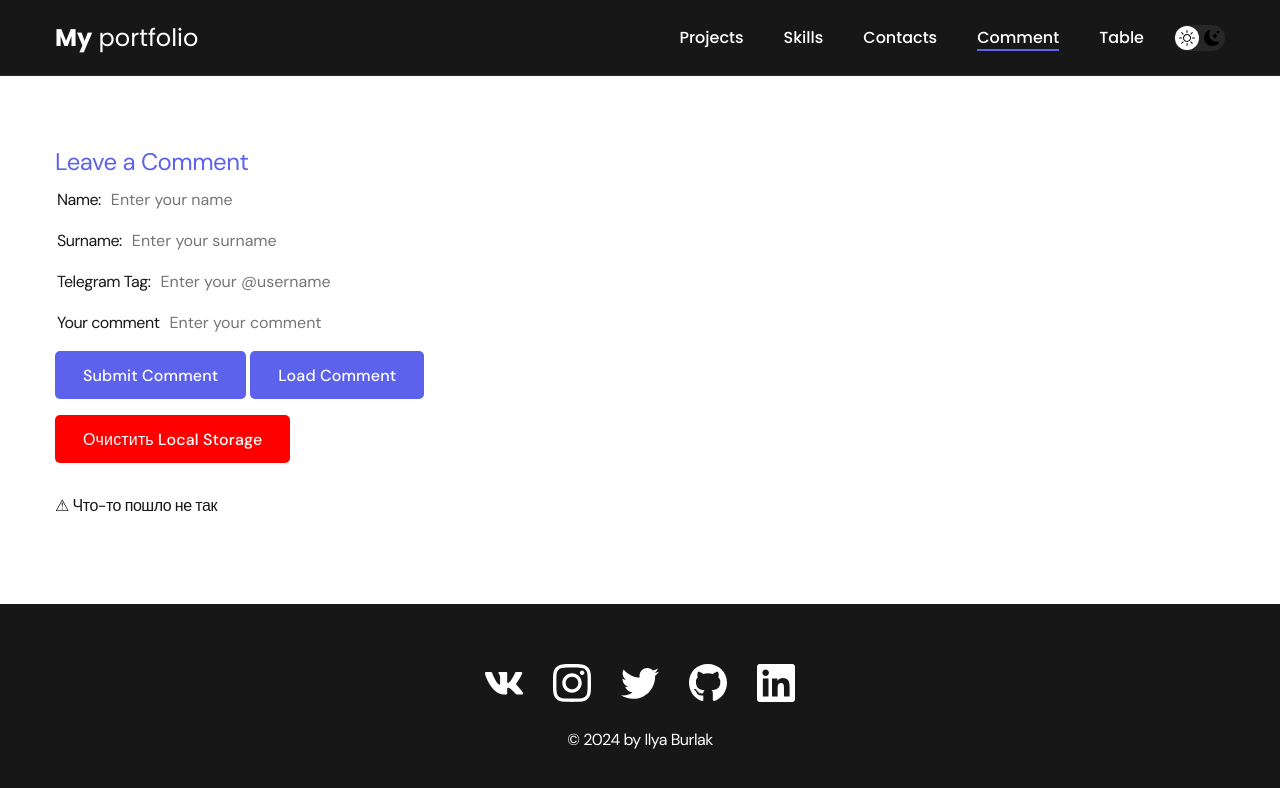
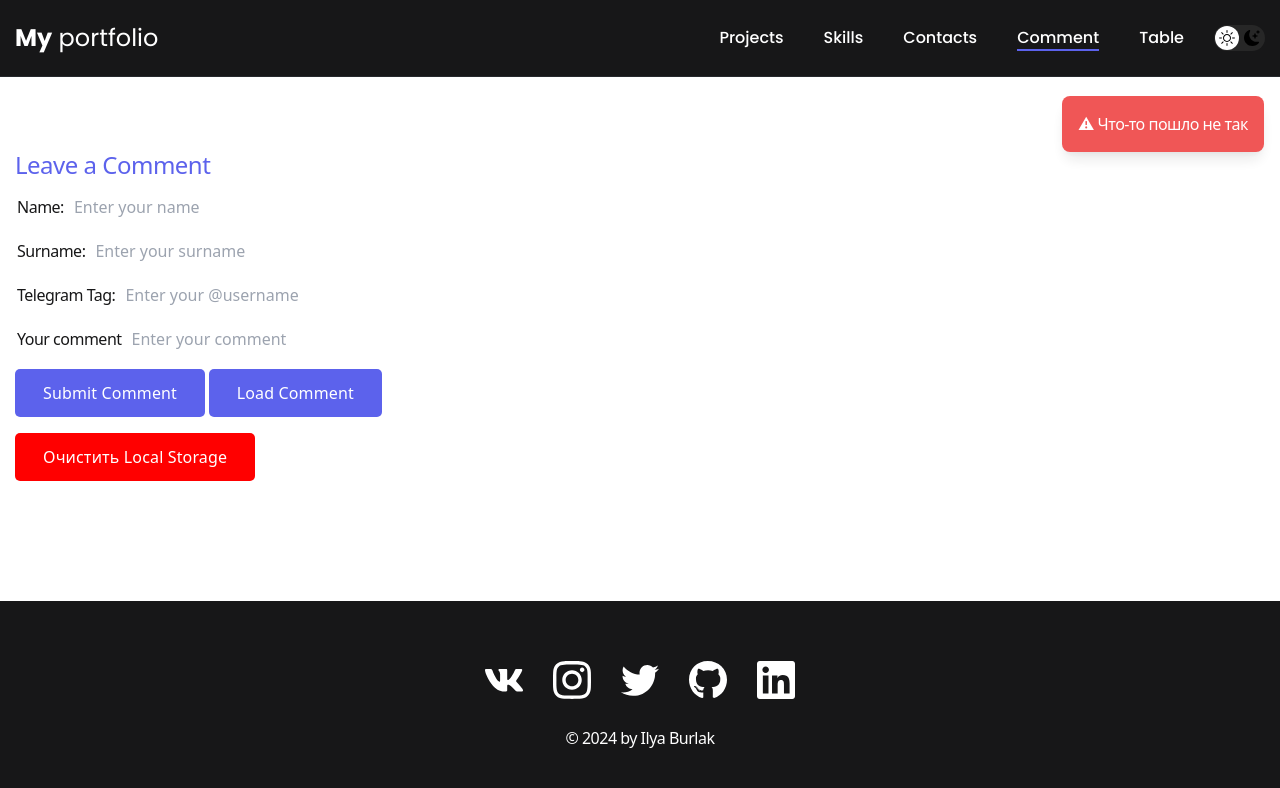
Before and after one commit to IlyaBurlak/ITMO-Frontend, a plain HTML site: page html/comment.html in a window 1280 px wide. Both pictures are taken after a click on the button "Load Comment". Drawn offline with nearby package versions, Linux system fonts and the light colour scheme; no server answers.

Commit message:
refactor: add ErrorToast

```diff
--- a/html/comment.html
+++ b/html/comment.html
@@ -7,6 +7,8 @@
     <link rel="shortcut icon" type="image/png" href="../img/icons/creative-thinking.png" />
     <title>My portfolio</title>
     <link rel="stylesheet" href="../css/main.css">
+    <link href="https://cdn.jsdelivr.net/npm/tailwindcss@2.2.19/dist/tailwind.min.css" rel="stylesheet">
+
 </head>
 <body>
 <nav class="nav">
@@ -59,7 +61,7 @@
             </form>
         </div>
         <div class="comments-container">
-
+            <div id="toast-container" class="fixed top-20 right-0 p-4 space-y-2 z-50"></div>
         </div>
     </div>
 </main>
--- a/js/main.js
+++ b/js/main.js
@@ -255,7 +255,7 @@ document.addEventListener('DOMContentLoaded', () => {
                                 surname: surname,
                                 email: comment.email,
                                 commentText: comment.body
-                            })
+                            });
                             const commentElement = createLoadCommentElement(name, surname, comment.email, comment.body);
                             commentsContainer.appendChild(commentElement);
                         }
@@ -266,14 +266,36 @@ document.addEventListener('DOMContentLoaded', () => {
             })
             .catch(error => {
                 removePreloader();
-                commentsContainer.innerHTML = '<p>⚠ Что-то пошло не так</p>';
+                showToast('⚠ Что-то пошло не так', 'error');
                 console.error('Error fetching comments:', error);
             });
     }
+
 
     // Обработчик события для загрузки комментариев
     loadButton.addEventListener('click', () => {
         lastId = lastId === 0 ? 1 : 100;
         fetchComments(lastId);
     });
+
+
+
+    function showToast(message, type = 'error') {
+        const toast = document.createElement('div');
+        toast.className = `
+        ${type === 'success' ? 'bg-green-500' : 'bg-red-500'}
+        text-white p-4 rounded-lg shadow-lg opacity-90 transition duration-300
+    `;
+        toast.innerText = message;
+
+        document.getElementById('toast-container').appendChild(toast);
+
+        setTimeout(() => {
+            toast.classList.add('opacity-0');
+            setTimeout(() => {
+                toast.remove();
+            }, 300);
+        }, 3000);
+    }
+
 });
```
Also changed, not shown: index.html (+2 -0 lines).
